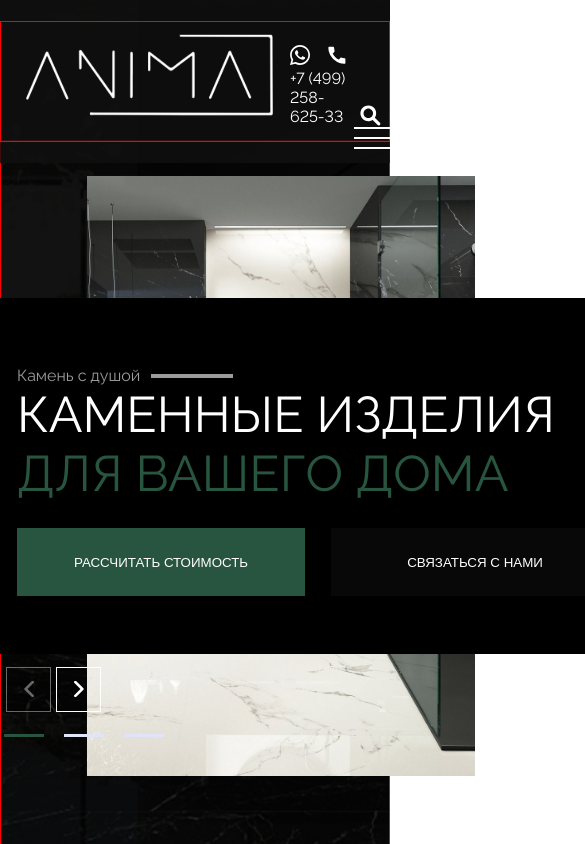
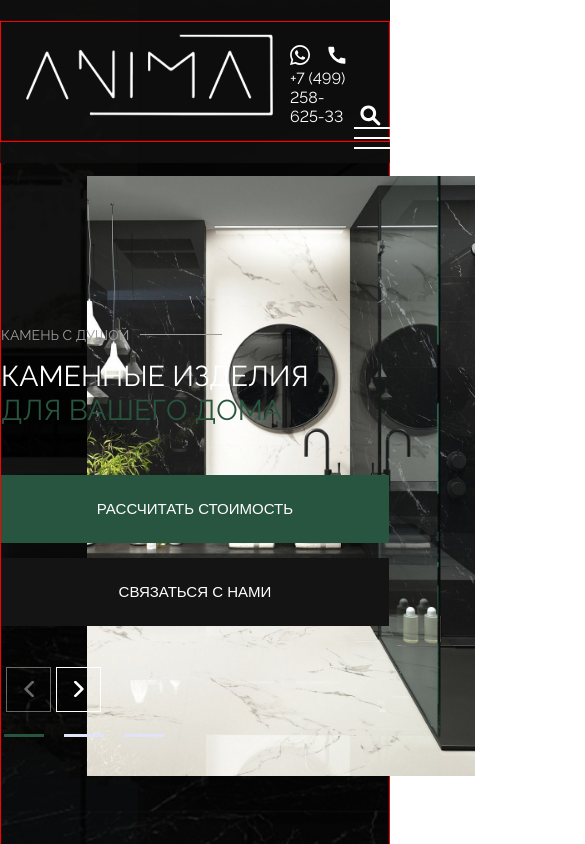
Before and after one commit to KatyaKlepcha/Stone-Project, a React app: page / in a window 390 px wide. Shown: the top 844 px of the page, 585 px wide, since content can reach past the window. Built offline with nearby package versions, Linux system fonts and the light colour scheme.

Commit message:
fix: change styles, feat: add media query,

```diff
--- a/src/layout/sections/main/information/Information.tsx
+++ b/src/layout/sections/main/information/Information.tsx
@@ -3,6 +3,7 @@ import styled from "styled-components";
 import {Button} from "../../../../components/button/Button";
 import {Modal} from "../../../modal/Modal";
 import {theme} from "../../../../styles/Theme.styled";
+import {font} from "../../../../styles/Common";
 
 export const Information = () => {
 
@@ -34,21 +35,31 @@ const StyledInformation = styled.div`
   left: 0;
   z-index: 1;
   background-color: rgba(0, 0, 0, 1);
-  width: 744px;
+  max-width: 744px;
+  width: 100%;
   padding: 68px 40px 58px 102px;
   transform: translateX(-86px);
+
+  @media ${theme.media.tablet} {
+    background-color: transparent;
+    padding: 0;
+    transform: none;
+  }
 `
 
 const Tagline = styled.div`
   display: flex;
   align-items: center;
   color: rgba(156, 156, 156, 1);
+  font-size: 14px;
+  line-height: 16px;
+  text-transform: uppercase;
 
 
   &::after {
     content: ' ';
     width: 82px;
-    height: 4px;
+    height: 0.4px;
     background-color: rgba(156, 156, 156, 1);
     display: block;
     margin-left: 11px;
@@ -56,14 +67,17 @@ const Tagline = styled.div`
 `
 
 const Title = styled.h1`
-  font-size: 50px;
-  line-height: 59px;
-  font-weight: 400;
+  ${font({lineHeight: '58px', Fmax: 50, Fmin: 28})}
   text-transform: uppercase;
+
+  @media ${theme.media.tablet} {
+    line-height: 34px;
+    margin: 16px 0 48px;
+  }
 `
 
 const TitleSpan = styled.span`
-  display: inline-block;
+  display: block;
   color: ${theme.colors.accent};
 `
 
@@ -71,9 +85,24 @@ const WrapperBtn = styled.div`
   display: flex;
   justify-content: space-between;
   margin-top: 25px;
+
+  @media ${theme.media.tablet} {
+    flex-direction: column;
+    gap: 15px;
+  }
+
+  button:nth-child(2){
+    background-color: rgba(20, 20, 20, 1);
+  }
 `
 
 const InfoBtn = styled(Button)`
   width: 288px;
   height: 68px;
+  ${font({lineHeight: '18px', Fmax: 16, Fmin: 15})}
+
+  @media ${theme.media.tablet} {
+    width: 100%;
+    line-height: 17px;
+  }
 `
```
